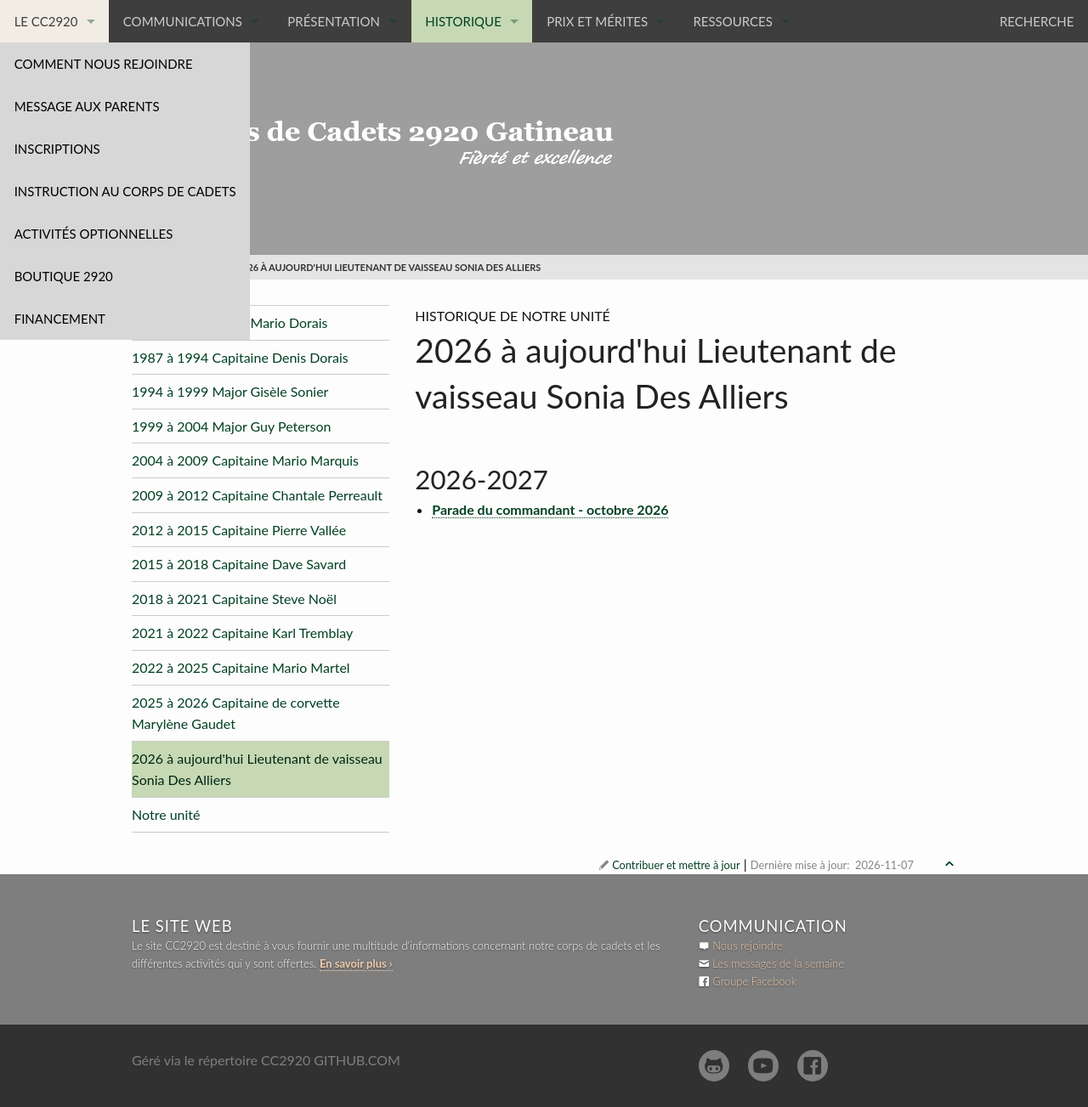
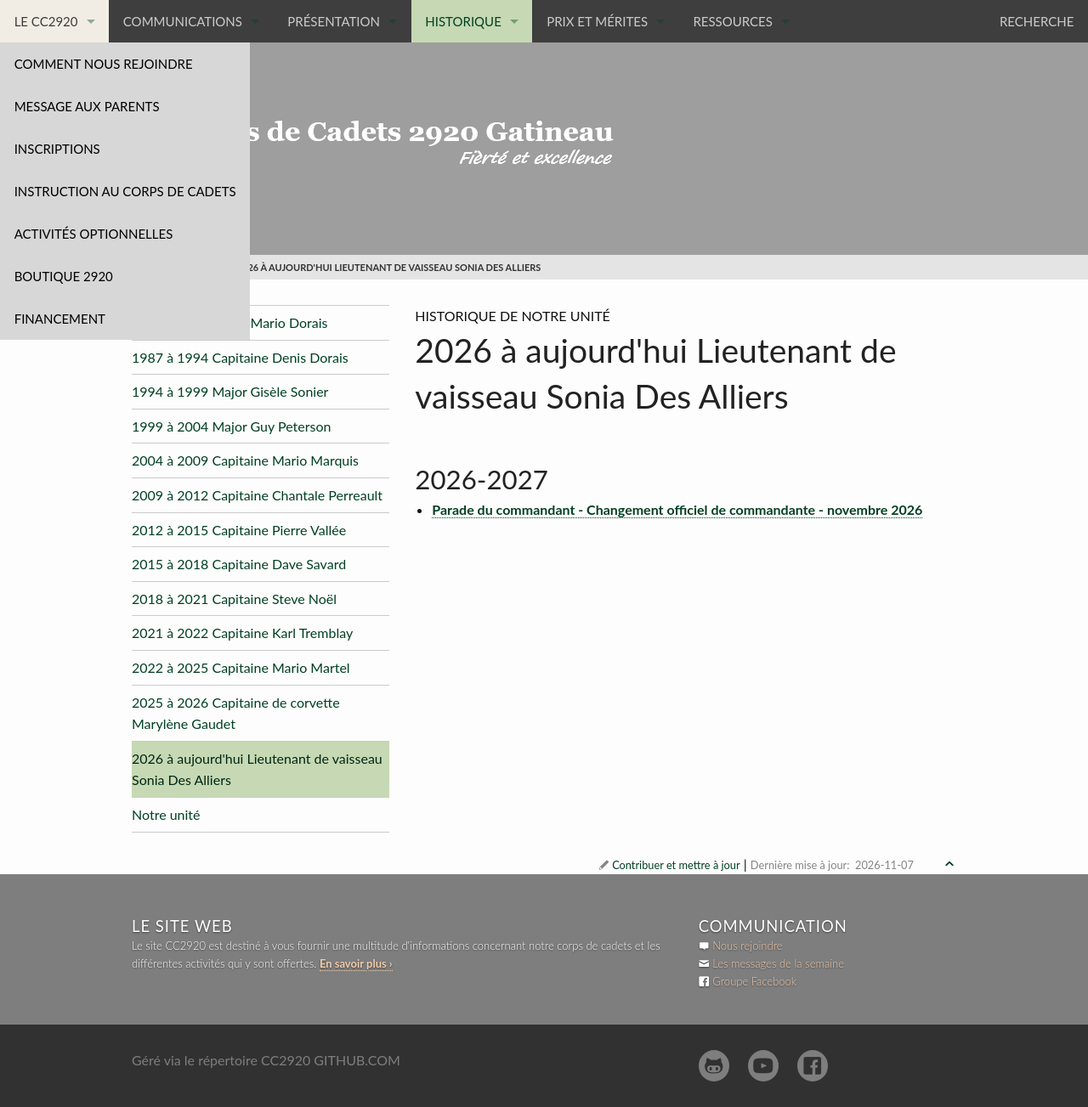
Before and after one commit to CC2920/web, a Jekyll site: the page built from _historique/notre-unite/2026-present.md, in a window 1280 px wide. Shown: the whole page at 85% size. Built offline with Jekyll 4.4.1, drawn with Linux system fonts in a browser that asks for light colours.

Commit message:
Update event description for October 2026

```diff
--- a/_historique/notre-unite/2026-present.md
+++ b/_historique/notre-unite/2026-present.md
@@ -4,4 +4,4 @@ title: "2026 à aujourd'hui Lieutenant de vaisseau Sonia Des Alliers"
 
 ## 2026-2027
 
-* [Parade du commandant - octobre 2026](https://photos.app.goo.gl/yLmjQQe6nGMSzZYm8)
+* [Parade du commandant - Changement officiel de commandante - novembre 2026](https://photos.app.goo.gl/cBoYmCKN1MLU6kdPA)
```
